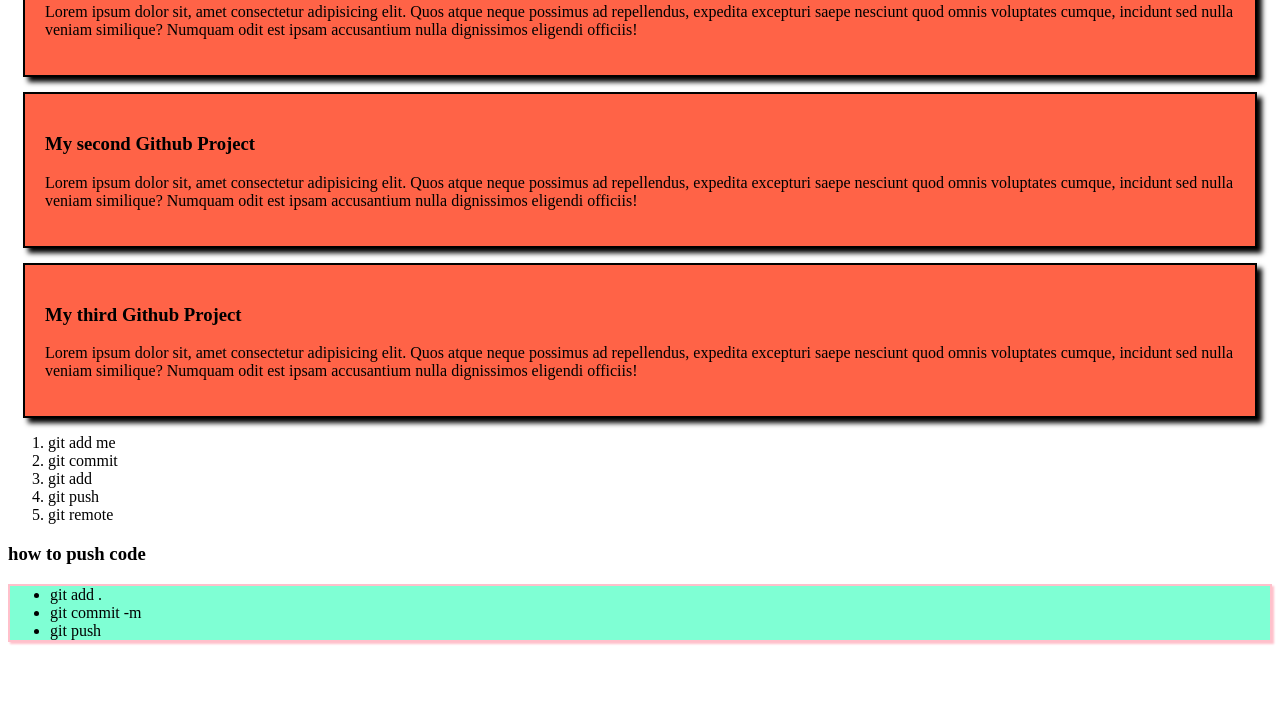
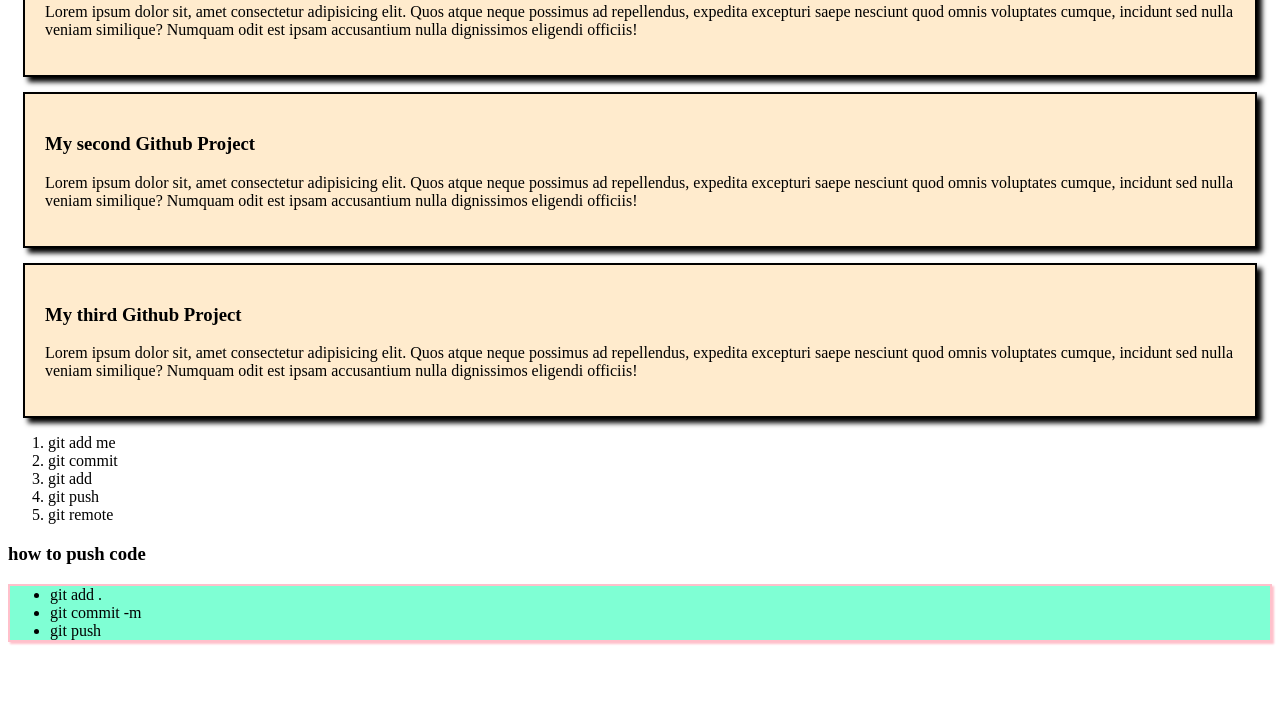
Before and after one commit to fatema94/my_first_github_repo, a plain HTML site: page index.html in a window 1280 px wide. Shown: the part 93-800 px from the top of the page. Drawn offline with Linux system fonts and the light colour scheme; files whose address does not match are found by name.

Commit message:
added to internal css

```diff
--- a/index.html
+++ b/index.html
@@ -5,6 +5,12 @@
     <meta name="viewport" content="width=device-width, initial-scale=1.0">
     <title>My first github project</title>
     <link rel="stylesheet" href="/style css/style.css">
+    <style>
+        div{
+            background-color: blanchedalmond;
+            border: 2px solid black;
+        }
+    </style>
 </head>
 <body>
     <div>
@@ -45,5 +51,6 @@
         <li>git push</li>
     </ul>
 
+
 </body>
 </html>
```
